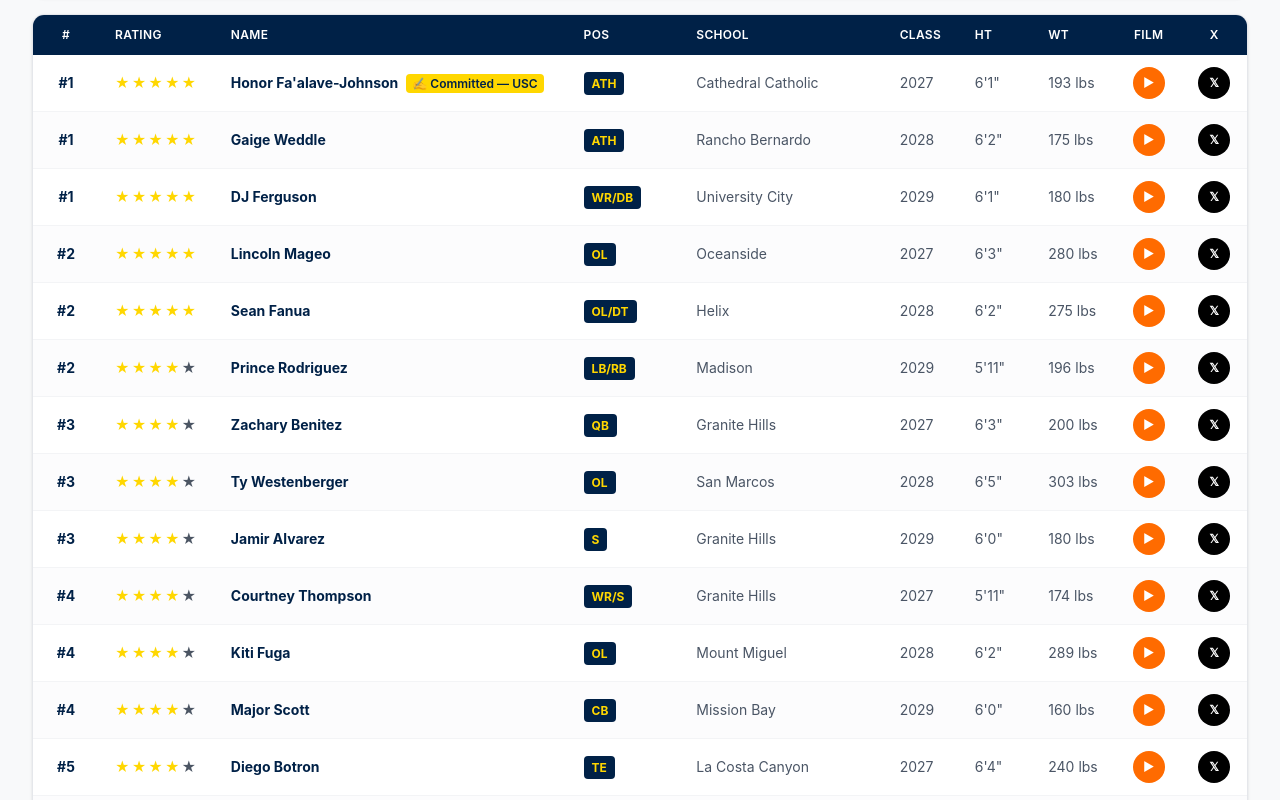
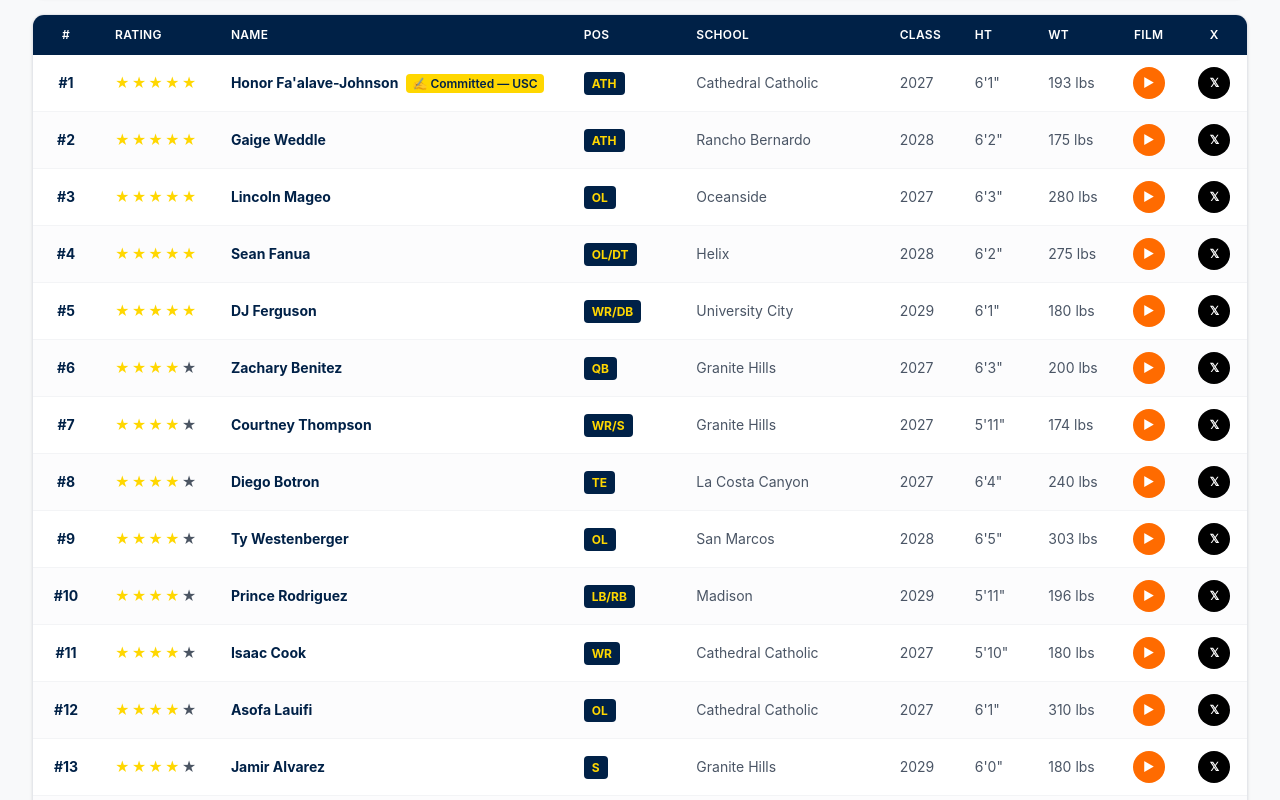
Before and after one commit to CloneJT1/samtaumoepeau, a Next.js app: page / in a window 1280 px wide. Shown: the part 2600-3400 px from the top of the page. Built offline with nearby package versions, Linux system fonts and the light colour scheme.

Commit message:
Fix All Classes: sequential rank by score, no duplicates

```diff
--- a/components/PlayerTable.tsx
+++ b/components/PlayerTable.tsx
@@ -42,6 +42,13 @@ export default function PlayerTable({ players }: PlayerTableProps) {
       if (classYear === '2026') {
         return a.lastName.localeCompare(b.lastName);
       }
+      if (!classYear) {
+        // All Classes: sort by totalScore desc, then stars desc
+        const aScore = (a as any).totalScore ?? 0;
+        const bScore = (b as any).totalScore ?? 0;
+        if (bScore !== aScore) return bScore - aScore;
+        return (b.stars ?? 0) - (a.stars ?? 0);
+      }
       if (a.rank && b.rank) return a.rank - b.rank;
       if ((b.stars ?? 0) !== (a.stars ?? 0)) return (b.stars ?? 0) - (a.stars ?? 0);
       return 0;
@@ -83,7 +90,7 @@ export default function PlayerTable({ players }: PlayerTableProps) {
               <td className="px-4 py-3 text-center">
                 <Link href={`/players/${player.id}`} className="block">
                   <span className="font-bold text-sm" style={{ color: '#002147' }}>
-                    {player.rank ? `#${player.rank}` : ''}
+                    {!classYear ? `#${idx + 1}` : player.rank ? `#${player.rank}` : ''}
                   </span>
                 </Link>
               </td>
```
